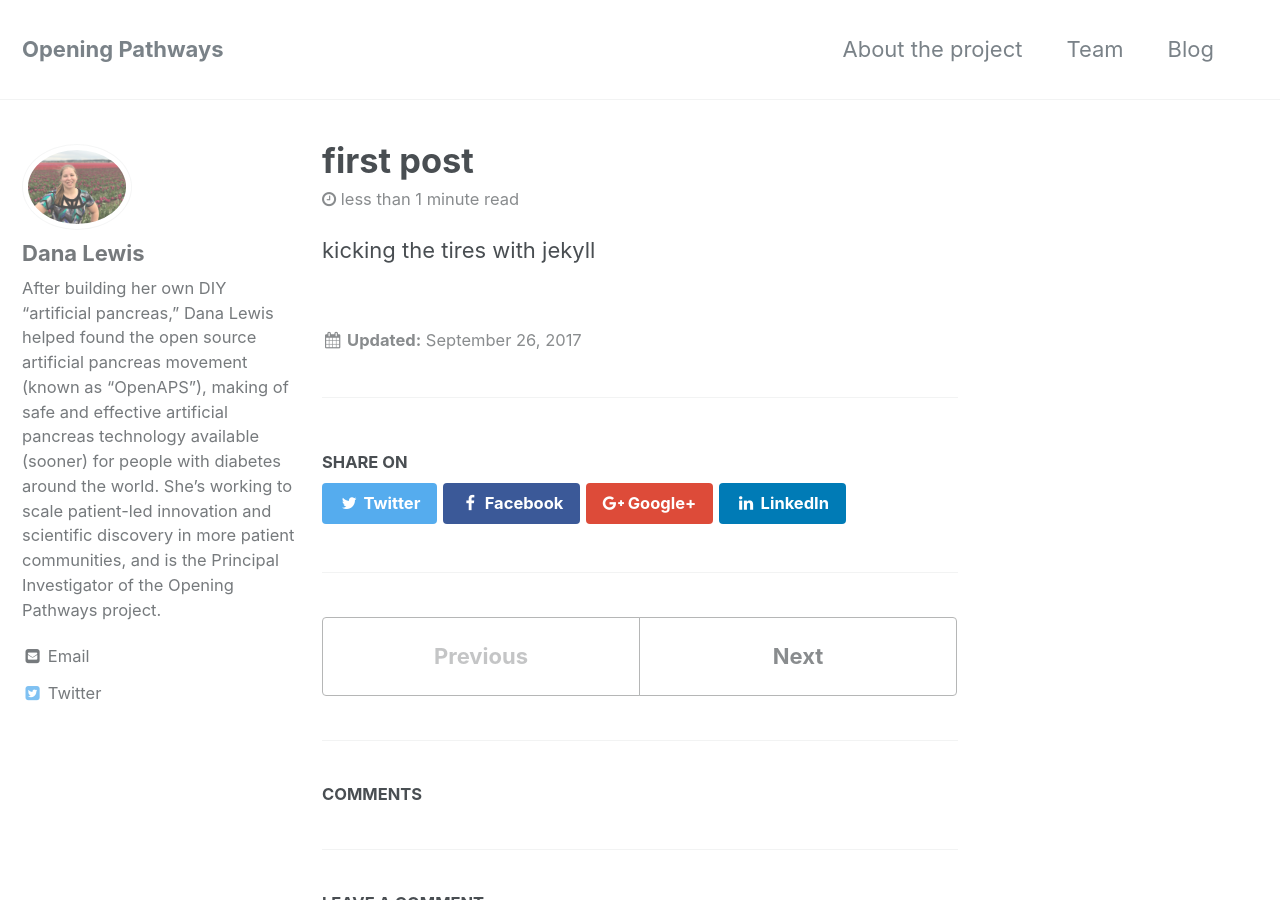
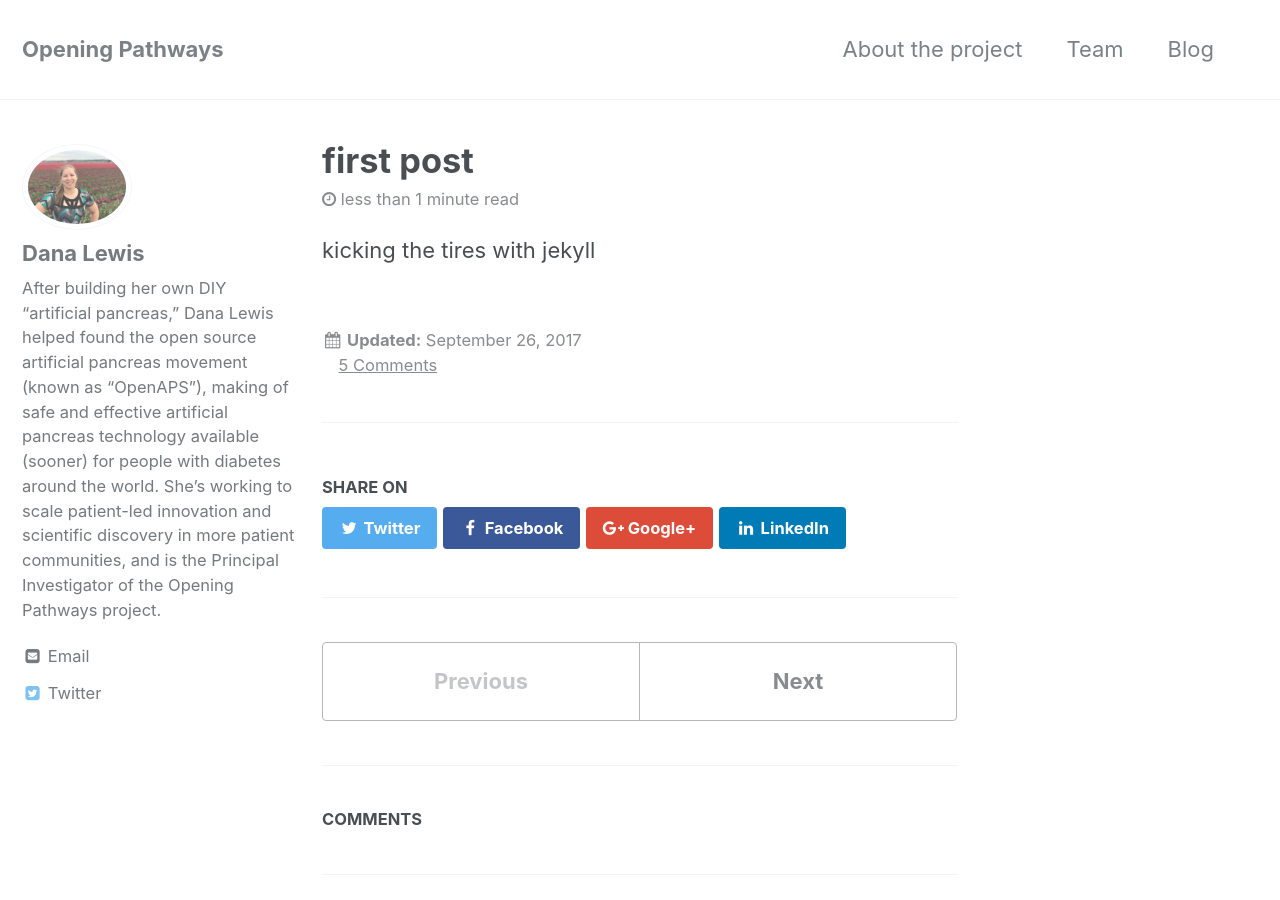
Before and after one commit to danamlewis/research, a Jekyll site: the page built from _posts/2017-09-26-first-post.md, in a window 1280 px wide and 900 px high. Built offline with Jekyll 4.4.1, drawn with Linux system fonts in a browser that asks for light colours.

Commit message:
Update single.html

```diff
--- a/_layouts/single.html
+++ b/_layouts/single.html
@@ -50,9 +50,12 @@ sidebar:
           <p class="page__date"><strong><i class="fa fa-fw fa-calendar" aria-hidden="true"></i> {{ site.data.ui-text[site.locale].date_label | default: "Updated:" }}</strong> <time datetime="{{ page.last_modified_at | date: "%Y-%m-%d" }}">{{ page.last_modified_at | date: "%B %d, %Y" }}</time></p>
         {% elsif page.date %}
           <p class="page__date"><strong><i class="fa fa-fw fa-calendar" aria-hidden="true"></i> {{ site.data.ui-text[site.locale].date_label | default: "Updated:" }}</strong> <time datetime="{{ page.date | date_to_xmlschema }}">{{ page.date | date: "%B %d, %Y" }}</time></p>
-             {% if site.data.comments[post.slug].size > 0 and post.comments %}
+        <!--     {% if site.data.comments[post.slug].size > 0 and post.comments %}
         <a href="{{ post.url | relative_url }}#comments"><svg class="icon icon--comments" width="16px" height="16px"><use xlink:href="{{ 'icons.svg#icon-comments' | prepend: 'assets/icons/' | relative_url }}"></use></svg>{{ site.data.comments[post.slug] | size }} Comment{% if site.data.comments[post.slug].size > 1 %}s{% endif %}</a>
-      {% endif %}
+      {% endif %} -->
+        {% if page.comments == true and site.data.comments[page.slug].size > 0 %}
+              <span class="byline-item"><a href="#comments"><svg class="icon icon--stopwatch" width="16px" height="16px"><use xlink:href="{{ 'icons.svg#icon-comments' | prepend: 'assets/icons/' | relative_url }}"></use></svg>{{ site.data.comments[page.slug] | size }}&nbsp;Comment{% if site.data.comments[page.slug].size > 1 %}s{% endif %}</a></span>
+        {% endif %}
         {% endif %}
       </footer>
 
```
